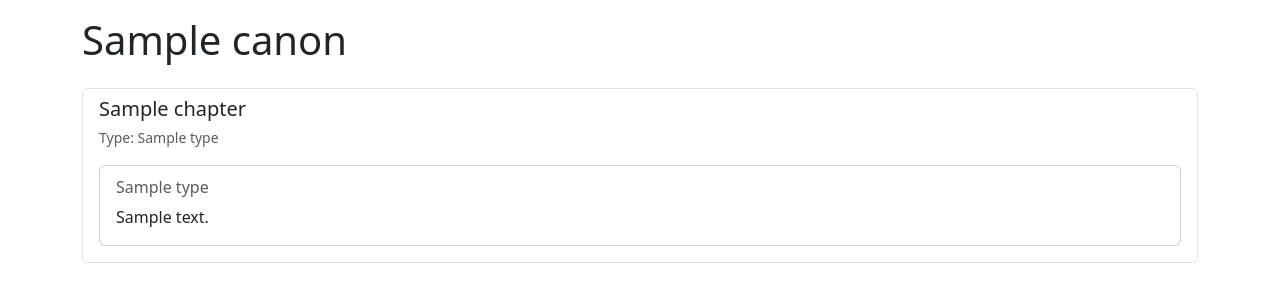
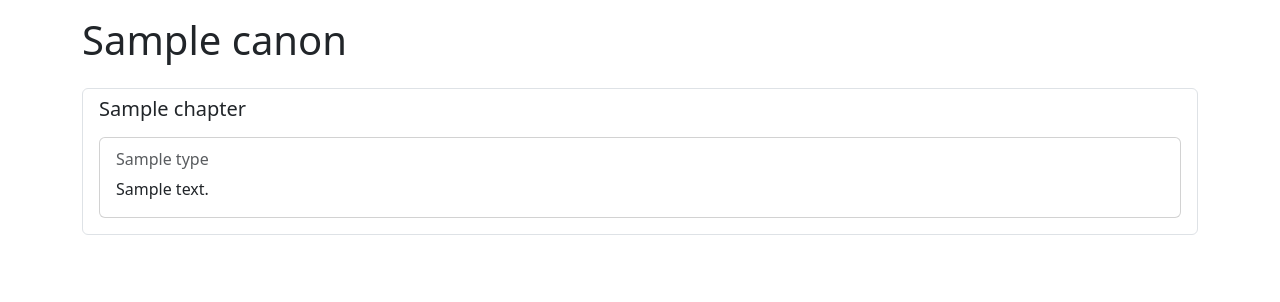
Before and after one commit to erpike/church_charter, a Flask app: template templates/canon_detail.html in a window 1280 px wide. Shown: the part 104-406 px from the top of the page. Run offline with Flask 3, Linux system fonts and the light colour scheme; the template is opened without the code that fills it: most values are stand-ins (such as "Sample title", 1, 10 or a date in 2020).

Commit message:
template editing

```diff
--- a/templates/canon_detail.html
+++ b/templates/canon_detail.html
@@ -17,16 +17,23 @@
         {% if canon.chapters %}
         <div class="list-group">
             {% for chapter in canon.chapters.order_by(CanonChapter.position) %}
-            <div class="list-group-item">
-                <h5 class="mb-1">{{ chapter.title }}</h5>
-                <p class="mb-1"><small class="text-muted">Type: {{ chapter.type }}</small></p>
+            <div class="list-group-item mb-4">
+                <h5 class="mb-3">{{ chapter.title }}</h5>
                 {% if chapter.items %}
                 <div class="mt-3">
                     {% for item in chapter.items.order_by(CanonItem.position) %}
                     <div class="card mb-2">
                         <div class="card-body">
-                            <h6 class="card-subtitle mb-2 text-muted">{{ item.type }}</h6>
-                            <p class="card-text">{{ item.text }}</p>
+                            {% if item.type == 'hirmos' %}
+                                <p class="card-text"><strong>Ирмос:</strong> {{ item.text }}</p>
+                            {% elif item.type == 'refrain' %}
+                                <p class="card-text"><strong>Припев:</strong> {{ item.text }}</p>
+                            {% elif item.type == 'troparion' %}
+                                <p class="card-text">{{ item.text }}</p>
+                            {% else %}
+                                <h6 class="card-subtitle mb-2 text-muted">{{ item.type }}</h6>
+                                <p class="card-text">{{ item.text }}</p>
+                            {% endif %}
                         </div>
                     </div>
                     {% endfor %}
```
Also changed, not shown: templates/index.html (line endings or trailing spaces).
